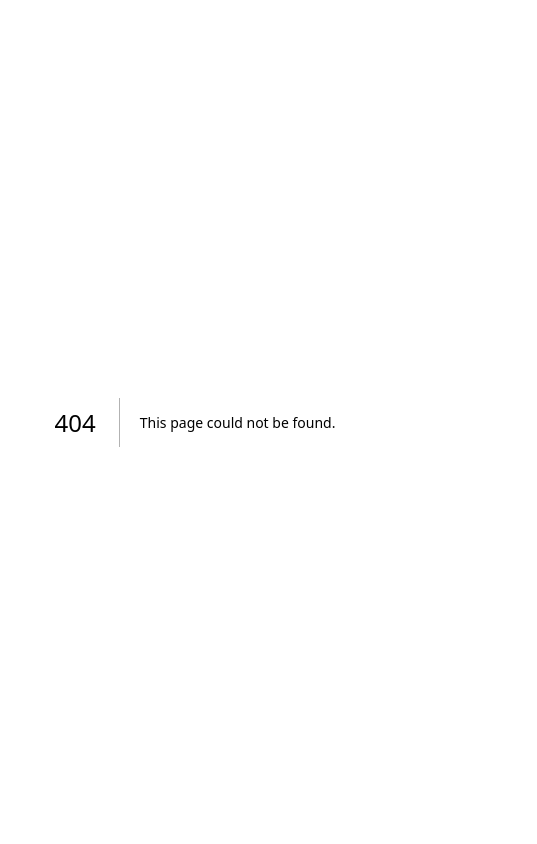
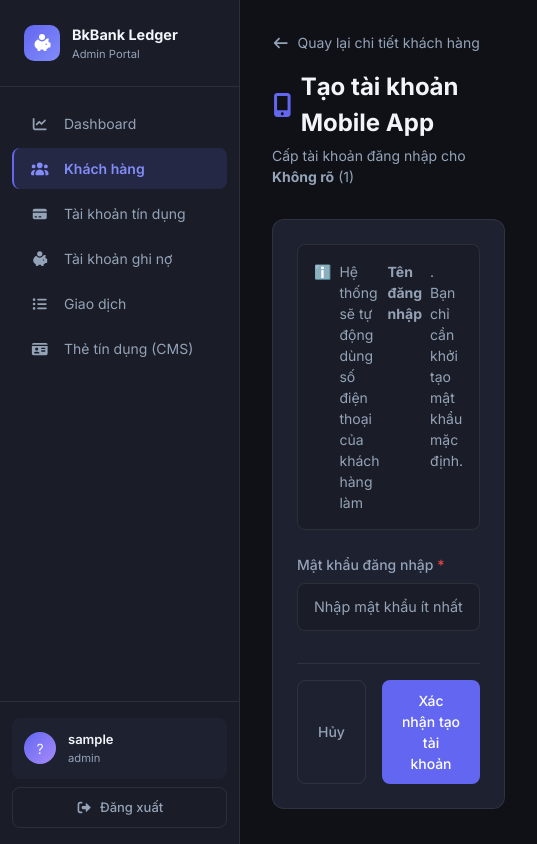
Before and after one commit to DATN-252/Core-ledger-service, a Next.js app in the folder ledger-ui/: page /dashboard/clients/1/register-app in a window 390 px wide. Before the commit this address had no page. Shown: the whole page, 537 px wide, since content can reach past the window. Built offline with nearby package versions, Linux system fonts and the light colour scheme; no server answers; sample sign-in values are in the browser's storage.

Commit message:
feat: Add mobile app registration page, fix transaction logging and UI

```diff
--- a/ledger-ui/src/app/dashboard/clients/[clientId]/page.tsx
+++ b/ledger-ui/src/app/dashboard/clients/[clientId]/page.tsx
@@ -1,9 +1,9 @@
 'use client';
 import { useEffect, useState, use } from 'react';
 import { useRouter } from 'next/navigation';
-import { getClientAccounts, getTransactions } from '@/lib/api';
+import { getClientAccounts, getTransactions, registerCustomer } from '@/lib/api';
 import { FontAwesomeIcon } from '@fortawesome/react-fontawesome';
-import { faArrowLeft, faUser, faCreditCard, faPiggyBank, faHistory } from '@fortawesome/free-solid-svg-icons';
+import { faArrowLeft, faUser, faCreditCard, faPiggyBank, faHistory, faMobileAlt } from '@fortawesome/free-solid-svg-icons';
 import Link from 'next/link';
 
 export default function ClientDetailPage({ params }: { params: Promise<{ clientId: string }> }) {
@@ -49,7 +49,8 @@ export default function ClientDetailPage({ params }: { params: Promise<{ clientI
 
     return (
         <div className="animate-fade-in">
-            <div style={{ marginBottom: '2rem' }}>
+            <div style={{ marginBottom: '2rem', display: 'flex', justifyContent: 'space-between', alignItems: 'flex-start' }}>
+                <div>
                     <Link href="/dashboard/clients" style={{ color: 'var(--text-secondary)', textDecoration: 'none', display: 'flex', alignItems: 'center', gap: '0.5rem', marginBottom: '1rem', fontSize: '0.875rem' }}>
                         <FontAwesomeIcon icon={faArrowLeft} /> Quay lại danh sách
                     </Link>
@@ -60,6 +61,15 @@ export default function ClientDetailPage({ params }: { params: Promise<{ clientI
                     <p style={{ color: 'var(--text-secondary)', fontSize: '0.875rem' }}>
                         Mã khách hàng: {clientId}
                     </p>
+                </div>
+
+                <Link
+                    href={`/dashboard/clients/${clientId}/register-app?clientName=${encodeURIComponent(clientName)}`}
+                    className="btn-primary"
+                    style={{ display: 'flex', alignItems: 'center', gap: '0.5rem', padding: '0.5rem 1rem', textDecoration: 'none' }}>
+                    <FontAwesomeIcon icon={faMobileAlt} />
+                    Tạo tài khoản App
+                </Link>
             </div>
 
             <div style={{ display: 'grid', gap: '2rem', gridTemplateColumns: '1fr 1fr', marginBottom: '2rem' }}>
--- /dev/null
+++ b/ledger-ui/src/app/dashboard/clients/[clientId]/register-app/page.tsx
@@ -0,0 +1,98 @@
+'use client';
+import { useState, use } from 'react';
+import { useRouter, useSearchParams } from 'next/navigation';
+import { registerCustomer } from '@/lib/api';
+import { FontAwesomeIcon } from '@fortawesome/react-fontawesome';
+import { faArrowLeft, faMobileAlt } from '@fortawesome/free-solid-svg-icons';
+import Link from 'next/link';
+
+export default function RegisterAppAccountPage({ params }: { params: Promise<{ clientId: string }> }) {
+    const { clientId } = use(params);
+    const router = useRouter();
+    const searchParams = useSearchParams();
+    const clientName = searchParams.get('clientName') || 'Không rõ';
+
+    const [password, setPassword] = useState('');
+    const [isRegistering, setIsRegistering] = useState(false);
+
+    const handleRegister = async (e: React.FormEvent) => {
+        e.preventDefault();
+
+        if (!password || password.length < 6) {
+            alert('Mật khẩu đăng nhập phải có ít nhất 6 ký tự.');
+            return;
+        }
+
+        setIsRegistering(true);
+        try {
+            const res = await registerCustomer(clientId, password);
+            alert(`Tạo tài khoản Mobile App thành công! Tên đăng nhập là số điện thoại của khách hàng: ${res.username || ''}`);
+            router.push(`/dashboard/clients/${clientId}`);
+        } catch (error: any) {
+            alert(error.message || 'Lỗi khi tạo tài khoản App');
+        } finally {
+            setIsRegistering(false);
+        }
+    };
+
+    return (
+        <div className="animate-fade-in" style={{ maxWidth: '600px', margin: '0 auto' }}>
+            <div style={{ marginBottom: '2rem' }}>
+                <Link href={`/dashboard/clients/${clientId}`} style={{ color: 'var(--text-secondary)', textDecoration: 'none', display: 'flex', alignItems: 'center', gap: '0.5rem', marginBottom: '1rem', fontSize: '0.875rem' }}>
+                    <FontAwesomeIcon icon={faArrowLeft} /> Quay lại chi tiết khách hàng
+                </Link>
+                <h1 style={{ fontSize: '1.5rem', fontWeight: 700, marginBottom: '0.25rem', display: 'flex', alignItems: 'center', gap: '0.5rem' }}>
+                    <FontAwesomeIcon icon={faMobileAlt} style={{ color: 'var(--accent)' }} />
+                    Tạo tài khoản Mobile App
+                </h1>
+                <p style={{ color: 'var(--text-secondary)', fontSize: '0.875rem' }}>
+                    Cấp tài khoản đăng nhập cho <strong>{clientName}</strong> ({clientId})
+                </p>
+            </div>
+
+            <div className="card">
+                <form onSubmit={handleRegister}>
+                    <div style={{ marginBottom: '1.5rem', padding: '1rem', background: 'var(--bg-secondary)', borderRadius: '8px', border: '1px solid var(--border)' }}>
+                        <div style={{ fontSize: '0.875rem', color: 'var(--text-secondary)', display: 'flex', gap: '0.5rem', alignItems: 'flex-start' }}>
+                            <span style={{ color: 'var(--accent)' }}>ℹ️</span>
+                            Hệ thống sẽ tự động dùng số điện thoại của khách hàng làm <strong>Tên đăng nhập</strong>. Bạn chỉ cần khởi tạo mật khẩu mặc định.
+                        </div>
+                    </div>
+
+                    <div style={{ marginBottom: '2rem' }}>
+                        <label htmlFor="reg-password" style={{ display: 'block', marginBottom: '0.5rem', fontSize: '0.875rem', fontWeight: 500, color: 'var(--text-secondary)' }}>
+                            Mật khẩu đăng nhập <span style={{ color: 'var(--danger)' }}>*</span>
+                        </label>
+                        <input
+                            id="reg-password"
+                            type="text"
+                            className="input"
+                            value={password}
+                            onChange={(e) => setPassword(e.target.value)}
+                            placeholder="Nhập mật khẩu ít nhất 6 ký tự..."
+                            disabled={isRegistering}
+                        />
+                    </div>
+
+                    <div style={{ display: 'flex', gap: '1rem', justifyContent: 'flex-end', paddingTop: '1rem', borderTop: '1px solid var(--border)' }}>
+                        <button
+                            type="button"
+                            className="btn-secondary"
+                            onClick={() => router.push(`/dashboard/clients/${clientId}`)}
+                            disabled={isRegistering}
+                        >
+                            Hủy
+                        </button>
+                        <button
+                            type="submit"
+                            className="btn-primary"
+                            disabled={isRegistering}
+                        >
+                            {isRegistering ? 'Đang tạo...' : 'Xác nhận tạo tài khoản'}
+                        </button>
+                    </div>
+                </form>
+            </div>
+        </div>
+    );
+}
--- a/ledger-ui/src/app/dashboard/loans/new/page.tsx
+++ b/ledger-ui/src/app/dashboard/loans/new/page.tsx
@@ -87,7 +87,7 @@ function NewLoanForm() {
 
                     <div>
                         <label style={{ display: 'block', marginBottom: '0.5rem', fontSize: '0.875rem', fontWeight: 500 }}>
-                            Số Tài Khoản (Bắt đầu bằng C) *
+                            Mã tài khoản *
                         </label>
                         <input
                             required
@@ -95,7 +95,7 @@ function NewLoanForm() {
                             value={formData.accountNumber}
                             onChange={e => setFormData({ ...formData, accountNumber: e.target.value })}
                             className="input"
-                            placeholder="C-0001"
+                            placeholder="Nhập mã tài khoản..."
                         />
                     </div>
 
--- a/ledger-ui/src/app/dashboard/savings/new/page.tsx
+++ b/ledger-ui/src/app/dashboard/savings/new/page.tsx
@@ -86,7 +86,7 @@ function NewSavingsForm() {
 
                     <div>
                         <label style={{ display: 'block', marginBottom: '0.5rem', fontSize: '0.875rem', fontWeight: 500 }}>
-                            Số Tài Khoản (Bắt đầu bằng S) *
+                            Mã tài khoản *
                         </label>
                         <input
                             required
@@ -94,7 +94,7 @@ function NewSavingsForm() {
                             value={formData.accountNumber}
                             onChange={e => setFormData({ ...formData, accountNumber: e.target.value })}
                             className="input"
-                            placeholder="S-0001"
+                            placeholder="Nhập mã tài khoản..."
                         />
                     </div>
 
--- a/ledger-ui/src/lib/api.ts
+++ b/ledger-ui/src/lib/api.ts
@@ -42,7 +42,12 @@ async function request<T>(path: string, options: RequestInit = {}): Promise<T> {
     throw new Error(err.message || `HTTP ${res.status}`);
   }
 
-  return res.json();
+  const json = await res.json();
+  // Auto-unwrap the new standard ApiResponse format (code 1000)
+  if (json && json.code === 1000 && 'result' in json) {
+    return json.result;
+  }
+  return json;
 }
 
 async function cmsRequest<T>(path: string, options: RequestInit = {}): Promise<T> {
@@ -90,6 +95,13 @@ export function getUser() {
   if (typeof window === 'undefined') return null;
   const raw = localStorage.getItem('ledger_user');
   return raw ? JSON.parse(raw) : null;
+}
+
+export async function registerCustomer(clientId: string, password: string) {
+  return request<any>('/auth/register-customer', {
+    method: 'POST',
+    body: JSON.stringify({ clientId, password })
+  });
 }
 
 // ─── Loans ───────────────────────────────────────────────────────────────────
```
Also changed, not shown: 2 other files (tests, documents, lock files or other folders). Lines whose indentation alone changed are shown as unchanged.
